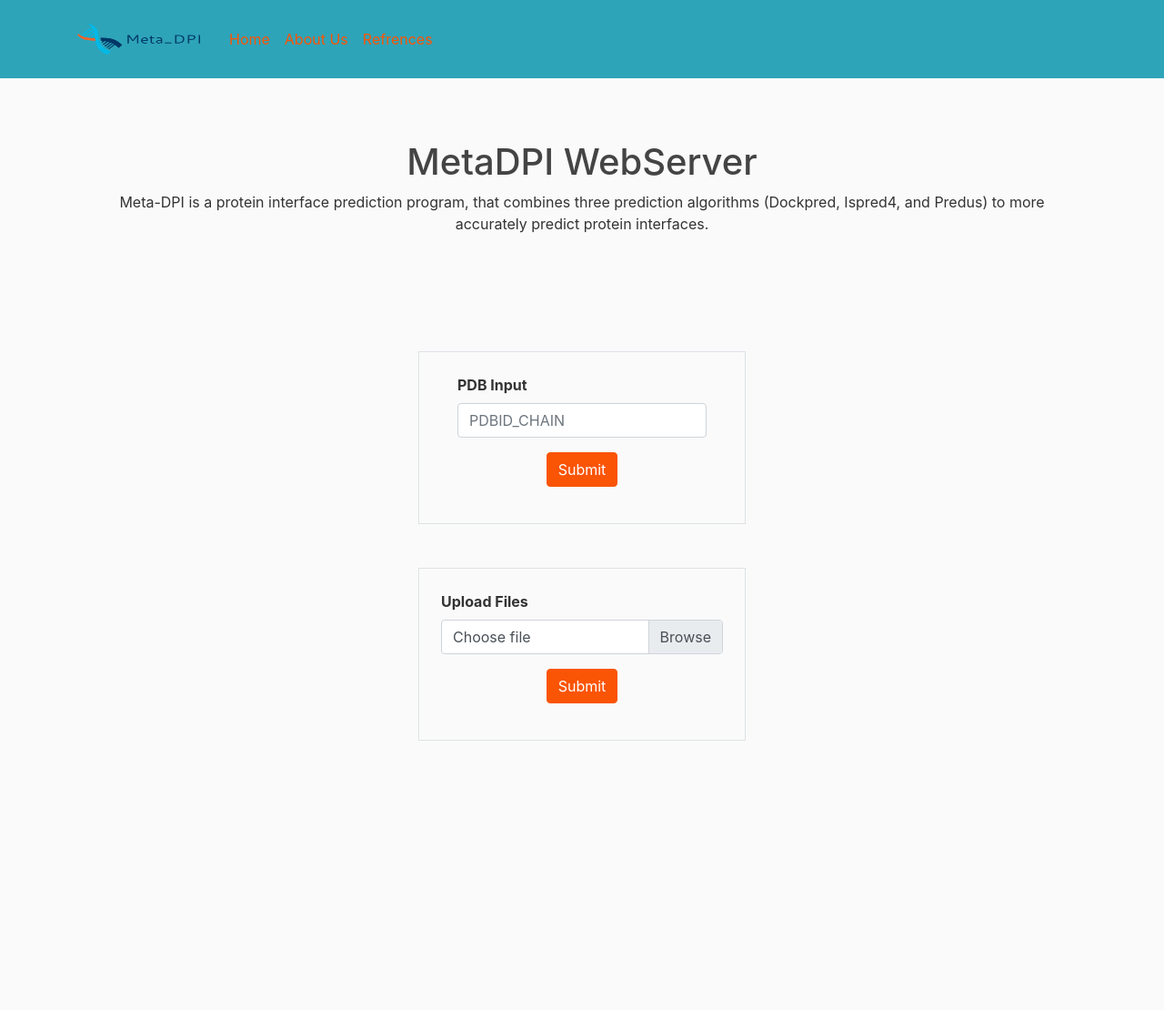
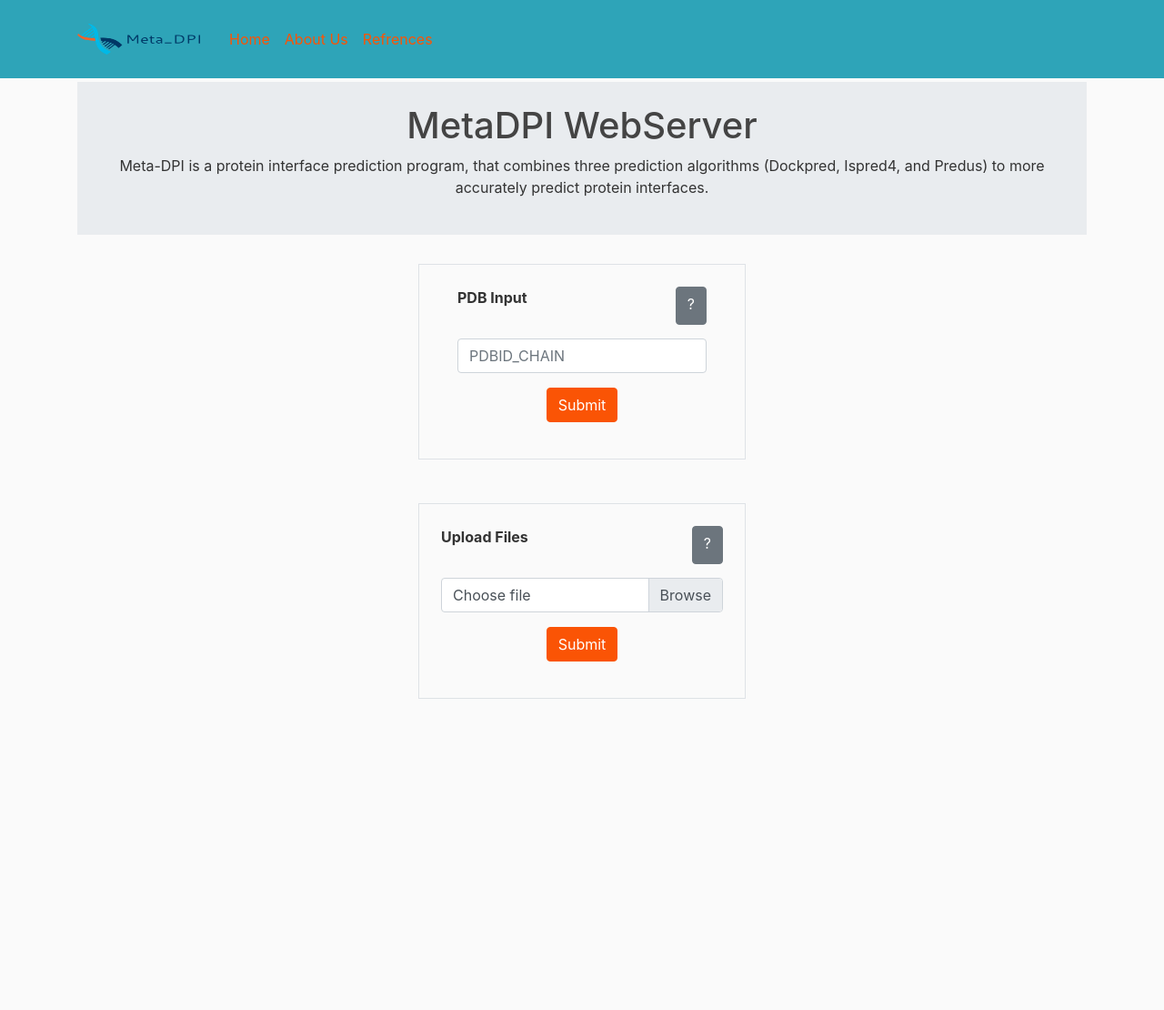
Before and after one commit to eved1018/Meta_DPI_Server, a Django app: page / in a window 1280 px wide. Shown: the whole page at 91% size. After the commit the page ends 768 px from the top, so only its background shows below. Run offline with Django 3.2, Linux system fonts and the light colour scheme; some libraries are stand-ins or nearby versions.

Commit message:
commir t

```diff
--- a/Main_app/static/Main_app/main.css
+++ b/Main_app/static/Main_app/main.css
@@ -11,7 +11,9 @@
   h1, h2, h3, h4, h5, h6 {
     color: #444444;
   }
-
+.btn-secondary {
+  padding-bottom: 10px;
+}
 
 
 
--- a/Main_app/templates/Main_app/home.html
+++ b/Main_app/templates/Main_app/home.html
@@ -2,7 +2,7 @@
 {% load crispy_forms_tags %}
 {% block content%}
    <header>
-        <div class='jumbotron jumbotron-fluid height25p banner' style="background:transparent !important">
+        <div class='jumbotron jumbotron-fluid p-4 banner' style="background:bg-steel !important">
             <div class='container 10p'>
                 <div class='contentBox h10 text-center'>
                     <div>
@@ -18,11 +18,36 @@
     </header>
     <body>
 
-        <div class="container mt-5">
+        <div class="container">
             <div class="col-sm-12 col-lg-4 mr-auto ml-auto border p-4">
                 <form method="post" >
                   <div class="form-group">
+
                     <label><strong>PDB Input</strong></label>
+                    <!-- Button trigger modal -->
+                      <button type="button" class="btn btn-secondary float-right" data-toggle="modal" data-target="#exampleModal" style="margin-bottom: 15px;">
+                        ?
+                      </button>
+
+                      <!-- Modal -->
+                      <div class="modal fade" id="exampleModal" tabindex="-1" role="dialog" aria-labelledby="exampleModalLabel" aria-hidden="true">
+                        <div class="modal-dialog" role="document">
+                          <div class="modal-content">
+                            <div class="modal-header">
+                              <h5 class="modal-title" id="exampleModalLabel">PDB UPLOAD</h5>
+                              <button type="button" class="close" data-dismiss="modal" aria-label="Close">
+                                <span aria-hidden="true">&times;</span>
+                              </button>
+                            </div>
+                            <div class="modal-body">
+                              HERES HOW IT WORKS
+                            </div>
+                            <div class="modal-footer">
+                              <button type="button" class="btn btn-secondary" data-dismiss="modal">Close</button>
+                            </div>
+                          </div>
+                        </div>
+                      </div>
 
                         {% csrf_token %}
                         {{ form }}
@@ -40,6 +65,29 @@
                 <form method="post" enctype="multipart/form-data">
                   <div class="form-group">
                     <label><strong>Upload Files</strong></label>
+                    <button type="button" class="btn btn-secondary float-right" data-toggle="modal" data-target="#exampleModal" style="margin-bottom: 15px;">
+                      ?
+                    </button>
+
+                    <!-- Modal -->
+                    <div class="modal fade" id="exampleModal" tabindex="-1" role="dialog" aria-labelledby="exampleModalLabel" aria-hidden="true">
+                      <div class="modal-dialog" role="document">
+                        <div class="modal-content">
+                          <div class="modal-header">
+                            <h5 class="modal-title" id="exampleModalLabel">FILE UPLOAD</h5>
+                            <button type="button" class="close" data-dismiss="modal" aria-label="Close">
+                              <span aria-hidden="true">&times;</span>
+                            </button>
+                          </div>
+                          <div class="modal-body">
+                            HERES HOW IT WORKS
+                          </div>
+                          <div class="modal-footer">
+                            <button type="button" class="btn btn-secondary" data-dismiss="modal">Close</button>
+                          </div>
+                        </div>
+                      </div>
+                    </div>
                     <div class="custom-file">
                         {% csrf_token %}
                         {{form2}}
@@ -56,9 +104,10 @@
 
 
 
-            </div>
+              </div>
             </div>
         </div>
+
 
 
 
```
Also changed, not shown: Main_app/templates/Main_app/Refrences.html (+2 -17 lines), Main_app/templates/Main_app/about.html (+4 -4 lines).
